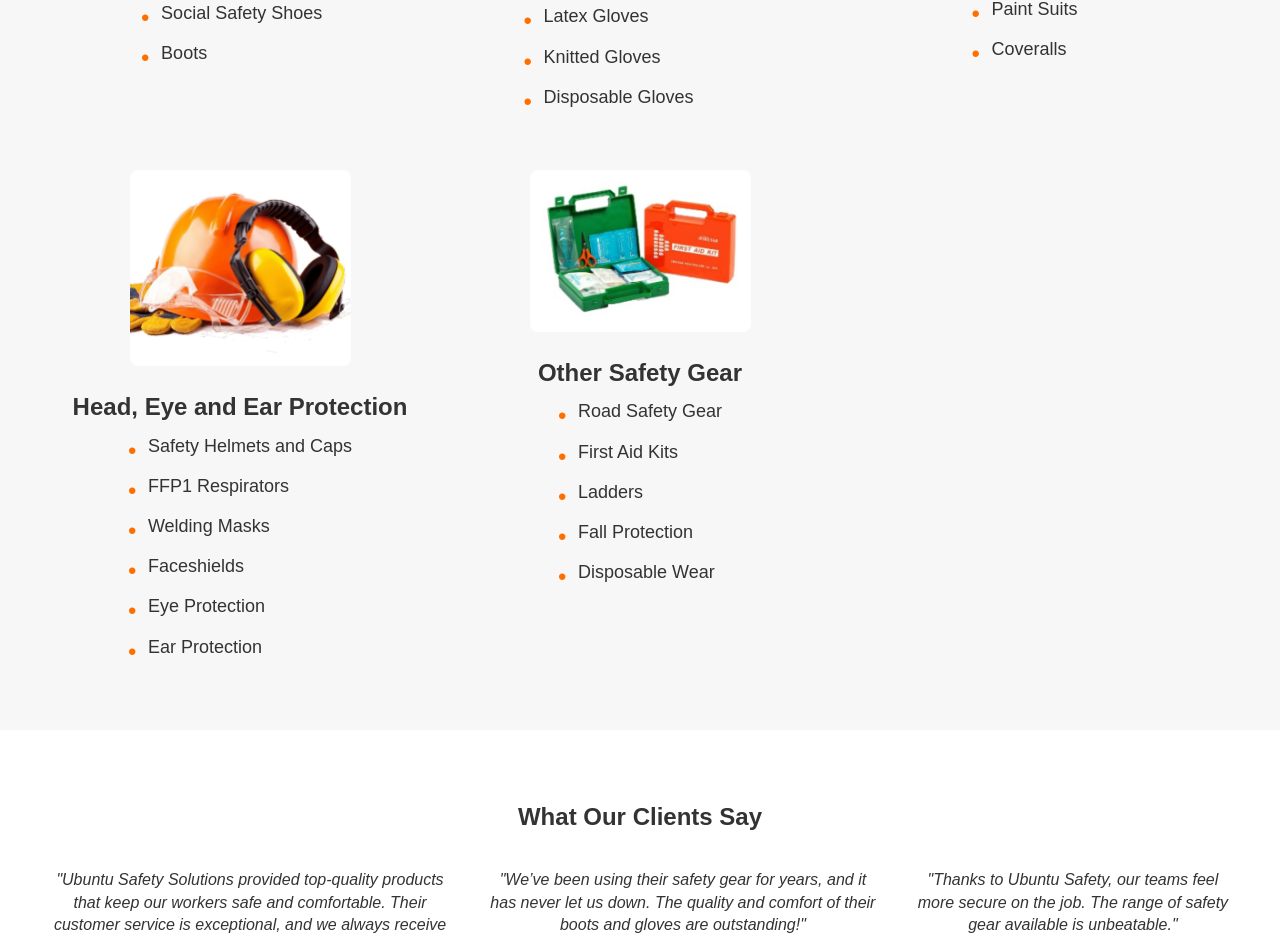
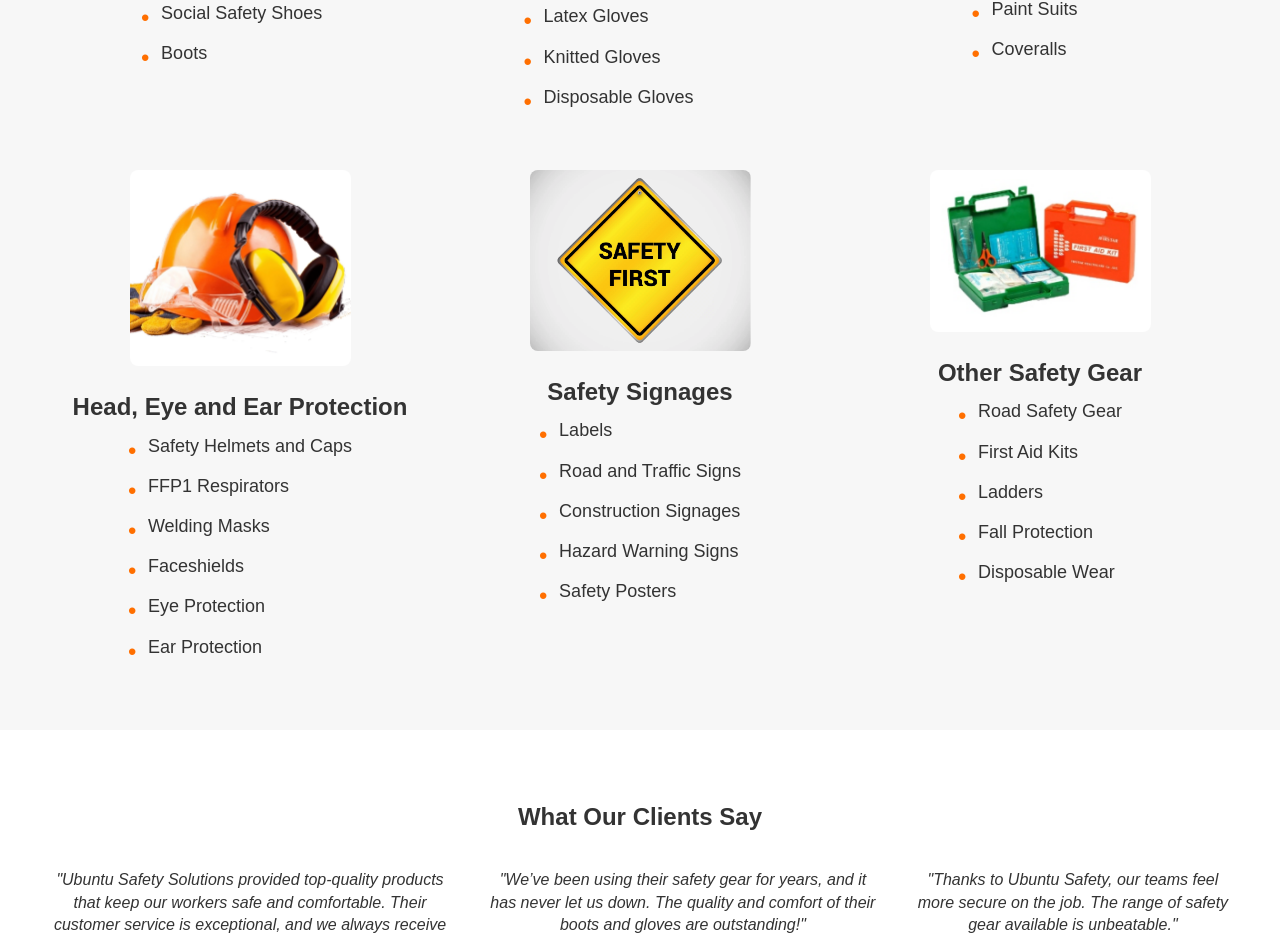
Before and after one commit to Dan-Muchiri/ubunt-safety, a React (Vite) app: page / in a window 1280 px wide. Shown: the part 1009-1947 px from the top of the page. Built offline with nearby package versions, Linux system fonts and the light colour scheme.

Commit message:
Fixed product object

```diff
--- a/src/App.jsx
+++ b/src/App.jsx
@@ -7,7 +7,7 @@ import Contact from "/src/components/Contact/Contact.jsx";
 import Home from "/src/components/Home/Home.jsx";
 import Footer from "/src/components/Footer/Footer.jsx";
 import { products, categories } from "./components/Products/products";
-import ProductDetail from "./components/ProductDetail/ProductDetail";
+import ProductDetails from "./components/ProductDetail/ProductDetails";
 import './App.css';
 
 function ScrollToTop() {
@@ -28,7 +28,7 @@ function App() {
       <Routes>
         <Route path="/" element={<Home />} />
         <Route path="/products" element={<ProductsPage products={products} categories={categories} />} />
-        <Route path="/product/:id" element={<ProductDetail products={products} />} />
+        <Route path="/product/:id" element={<ProductDetails products={products} />} />
         <Route path="/about" element={<About />} />
         <Route path="/contact" element={<Contact />} />
       </Routes>
--- a/src/components/Home/Home.jsx
+++ b/src/components/Home/Home.jsx
@@ -75,6 +75,19 @@ function Home() {
             </ul>
           </Link>
 
+          {/* Safety Signages Category */}
+          <Link to="/products" className={styles.productCategory}>
+            <img src="/safetysigns.webp" alt="Safety Signages" className={styles.categoryImage} />
+            <h3>Safety Signages</h3>
+            <ul>
+              <li>Labels</li>
+              <li>Road and Traffic Signs</li>
+              <li>Construction Signages</li>
+              <li>Hazard Warning Signs</li>
+              <li>Safety Posters</li>
+            </ul>
+          </Link>
+
           {/* Other Safety Gear Category */}
           <Link to="/products" className={styles.productCategory}>
             <img src="/other.png" alt="Other Safety Gear" className={styles.categoryImage} />
--- a/src/components/ProductDetail/ProductDetail.jsx
+++ b/src/components/ProductDetail/ProductDetails.jsx
@@ -5,7 +5,13 @@ import styles from "./ProductDetailStyles.module.css";
 const ProductDetailsPage = ({ products }) => {
   const { id } = useParams(); // Extract product ID from the URL
   const navigate = useNavigate(); // Hook to navigate programmatically
-  const product = products.find((item) => item.id.toString() === id); // Find product by ID
+
+  // Ensure products is available before searching
+  if (!products || products.length === 0) {
+    return <p className={styles.notFound}>Loading products...</p>;
+  }
+
+  const product = products.find((item) => Number(item.id) === Number(id));
 
   if (!product) {
     return <p className={styles.notFound}>Product not found.</p>;
--- a/src/components/Products/products.jsx
+++ b/src/components/Products/products.jsx
@@ -1,5 +1,4 @@
 const products = [
-  ,
   {
     id: 2,
     name: "CHUI D-500",
@@ -1359,7 +1358,6 @@ const products = [
       "Protects hands from sparks, molten metal, and heat"
     ]
   },
-  ,
   {
     id: 145,
     name: "CO2 Fire Extinguisher",
@@ -1419,10 +1417,20 @@ const products = [
     "Compact and easy to operate",
     "Reliable for tackling a range of fire types"
   ]
+},
+{
+  id: 150, // Next ID
+  name: "Fire Exit Sign",
+  category: "Safety Signages",
+  image: "/fireexit.png", // Add the correct image path
+  description: [
+    "Highly visible fire exit sign for emergency escape routes",
+    "Glow-in-the-dark material for visibility in low-light conditions",
+    "Durable and weather-resistant for indoor and outdoor use",
+    "Meets safety regulations and compliance standards",
+    "Easy installation on walls, doors, or ceilings"
+  ]
 }
-
-
-
 
 ];
 
@@ -1434,6 +1442,7 @@ const categories = [
   "Gloves",
   "Protective Gear",
   "Head and Eye and Ear Protection",
+  "Safety Signages",
   "Other Safety Gear",
 ];
 
```
Also changed, not shown: public/fireexit.png (added), public/safetysigns.webp (added).
